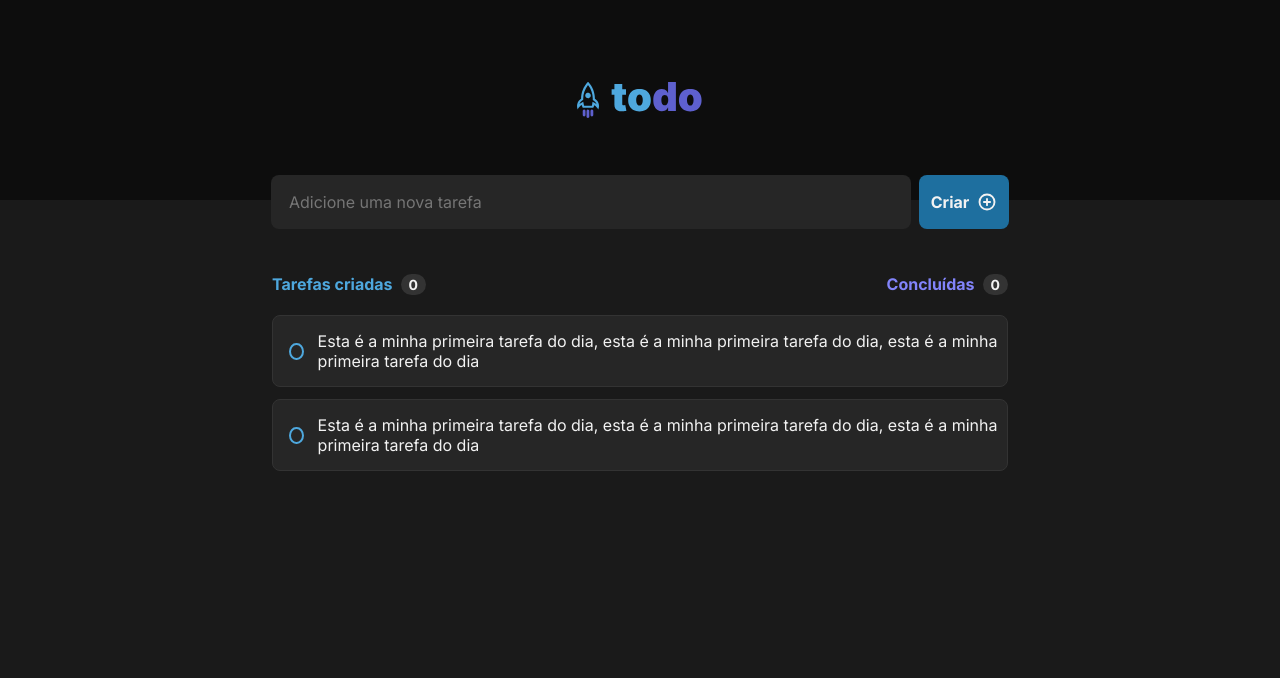
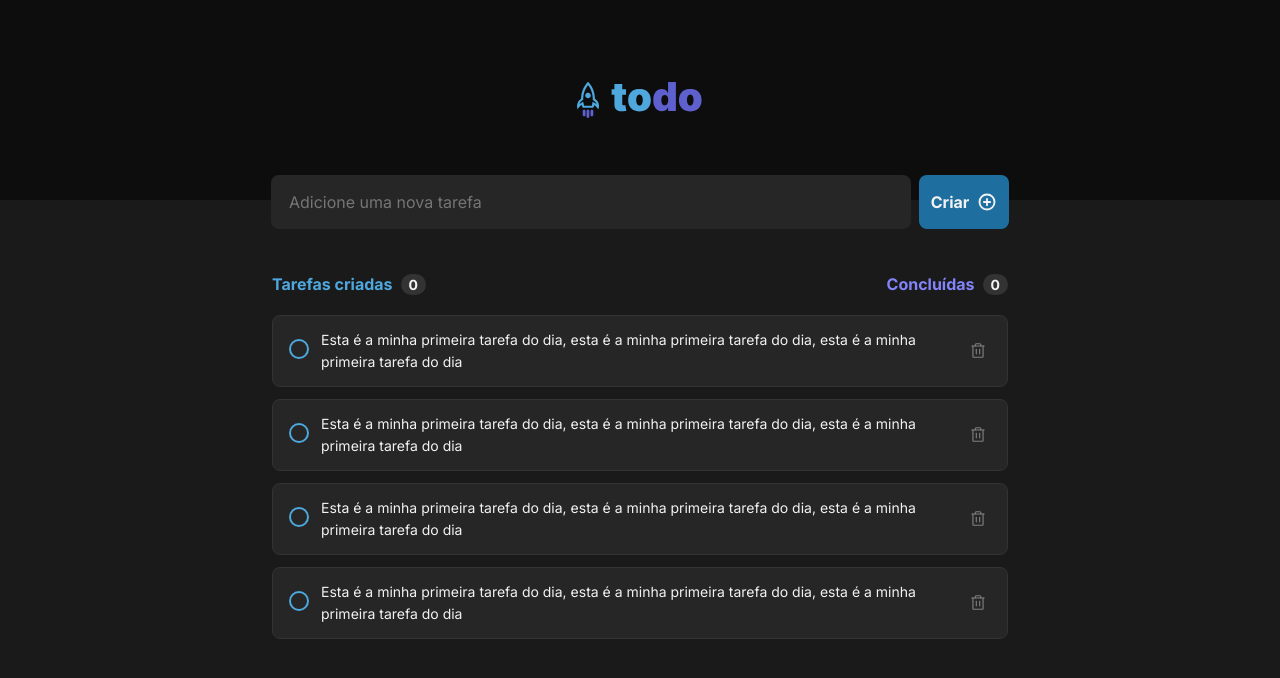
Before and after one commit to thayna-bezerra/to-do_list, a React (Vite) app: page / in a window 1280 px wide. Shown: the top 678 px of the page. Built offline with nearby package versions, Linux system fonts and the light colour scheme.

Commit message:
completed interface

```diff
--- a/src/components/task/Task.module.css
+++ b/src/components/task/Task.module.css
@@ -3,38 +3,73 @@
   height: 4.5rem;
   background: var(--gray-500);
   color: var(--gray-100);
-  margin: 12px auto;
-
-  display: flex;
-  flex-wrap: nowrap;
-  justify-content: space-between;
-
-  padding-left: 16px;
-  align-items: center;
-
   border-radius: 8px;
   border: 0.5px solid var(--gray-400);
+
+  margin: 12px auto;
+  display: flex;
+  align-items: center;
+  padding-left: 16px;
+  padding-right: 16px;
 }
 
-.task p {
+.taskContent {
+  font-size: 14px;
+  width: 632px;
+  margin: auto;
+  line-height: 22px;
+}
+
+.task button {
   display: flex;
   justify-content: center;
   align-items: center;
-  margin-left: -16px;
+  width: 26px;
+  height: 26px;
+
+  background: transparent;
+  color: var(--gray-300);
+  cursor: pointer;
+  border: none;
+  border-radius: 4px;
+}
+
+.task button:hover {
+  color: var(--red-danger);
+  background: var(--gray-400);
 }
 
 input[type=checkbox] {
-  margin-right: 30px;
   appearance: none;
   border-radius: 50%;
-  width: 17px;
-  height: 17px;
+  width: 20px;
+  height: 20px;
   border: 2px solid var(--blue);
   outline: none;
-  max-width: 20px;
 }
 
 input[type=checkbox]:checked {
   background-color: var(--purple-dark);
   border-color: var(--purple-dark);
 }
+
+input[type=checkbox]:checked::before {
+  content: "";
+  display: block;
+  width: 13px;
+  height: 13px;
+  background-image: url(../../assets/check.svg);
+  background-size: 13px;
+  background-repeat: no-repeat;
+  background-position: center;
+  position: relative;
+  top: 50%;
+  left: 50%;
+  transform: translate(-50%, -50%);
+}
+
+.isChecked {
+  color: var(--gray-300);
+  text-decoration: line-through;
+  border: none;
+}
--- a/src/components/task/index.tsx
+++ b/src/components/task/index.tsx
@@ -1,11 +1,24 @@
+import { Trash } from 'phosphor-react';
 import styles from './Task.module.css';
 
-export function Task() {
+interface TaskProps {
+  isChecked?: boolean;
+  className?: string
+}
+
+export function Task({isChecked, className}:TaskProps) {
   return (
     <div className={styles.task}>
-      <input type="checkbox" />
-      <p>Esta é a minha primeira tarefa do dia, esta é a minha primeira tarefa do dia, esta é a minha primeira tarefa do dia</p>
+      <div className={styles.taskCheckbox}>
+        <input type="checkbox" />
+      </div>
+      <div className={styles.taskContent}>
+        <p>Esta é a minha primeira tarefa do dia, esta é a minha primeira tarefa do dia, esta é a minha primeira tarefa do dia</p>
+      </div>
 
+      <button>
+        <Trash size={18} />
+      </button>
     </div>
   )
 }
--- a/src/layouts/List.tsx
+++ b/src/layouts/List.tsx
@@ -15,8 +15,10 @@ export function List(){
         <p><strong>Você ainda não tem tarefas cadastradas</strong> <br /> Crie tarefas e organize seus itens a fazer</p>
   </div>*/}
       <div className={styles.listTasks}>
-        <Task />
-        <Task />
+        <Task/>
+        <Task/>
+        <Task/>
+        <Task/>
       </div>
 
     </div>
```
Also changed, not shown: src/assets/check.svg (added).
